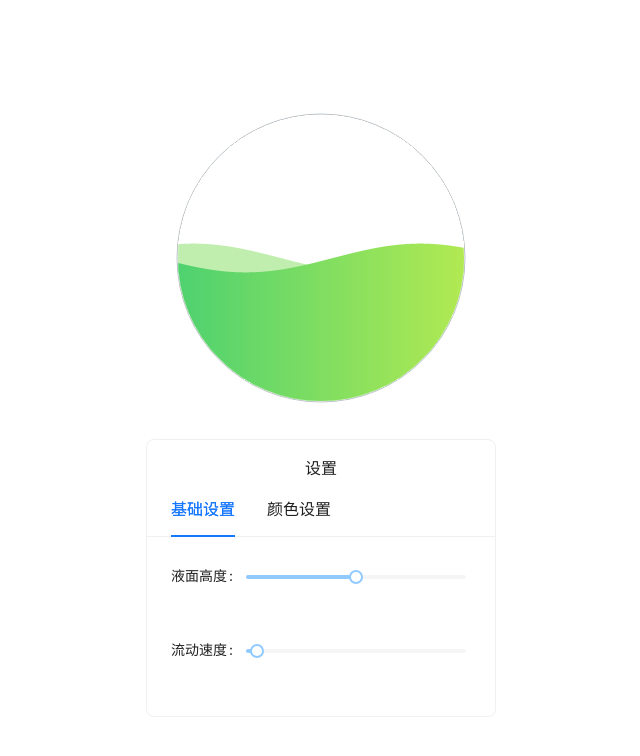
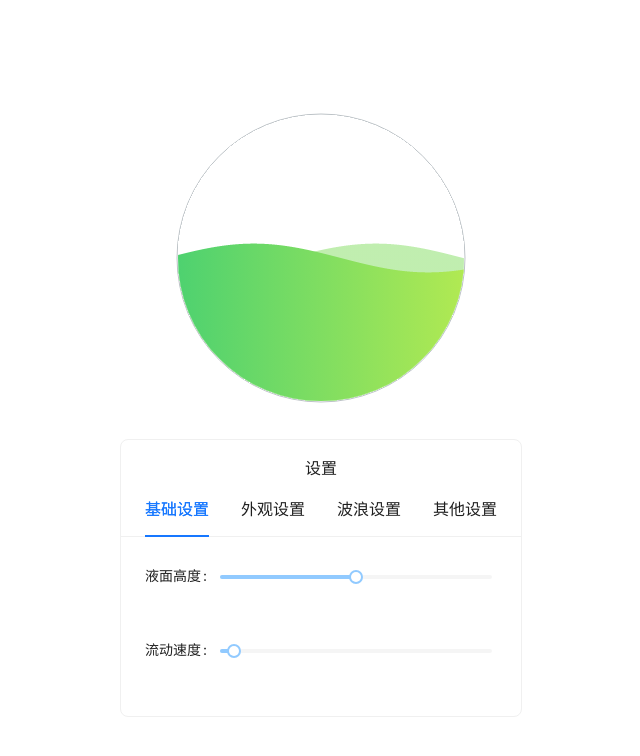
Before and after one commit to Heuluck/Wave-Progress-Ball, a React (Vite) app: page / in a window 1280 px wide. Shown: the top 756 px of the page, without its empty margins (319-959 px from the left). Built offline with nearby package versions, Linux system fonts and the light colour scheme.

Commit message:
feat: all setting complete

```diff
--- a/src/App.tsx
+++ b/src/App.tsx
@@ -1,6 +1,6 @@
 import { useEffect, useRef, useState } from "react";
 import "./App.css";
-import { BallSetting, ProgressBall } from "./components/ball/ball";
+import { ProgressBall } from "./components/ball/ball";
 import { Card, ColorPicker, Flex, Form, Slider, Space, Switch } from "antd";
 import autoAnimate from "@formkit/auto-animate";
 import { BallSettingIS } from "./components/ball/defaultSetting";
@@ -49,8 +49,16 @@ function App() {
             tab: "基础设置",
         },
         {
-            key: "color",
-            tab: "颜色设置",
+            key: "outfit",
+            tab: "外观设置",
+        },
+        {
+            key: "wave",
+            tab: "波浪设置",
+        },
+        {
+            key: "others",
+            tab: "其他设置",
         },
     ];
 
@@ -73,7 +81,7 @@ function App() {
                 </Form.Item>
             </>
         ),
-        color: (
+        outfit: (
             <>
                 <Card style={{ marginTop: 16 }} type="inner" title="圆形外壳">
                     <Form.Item label="外壳颜色">
@@ -84,6 +92,17 @@ function App() {
                             }}
                             showText
                             format="rgb"
+                        />
+                    </Form.Item>
+                    <Form.Item label="外壳粗细">
+                        <Slider
+                            defaultValue={setting.current.lineWidth}
+                            onChange={(e) => {
+                                setLineWidth(e);
+                            }}
+                            min={1}
+                            max={10}
+                            step={1}
                         />
                     </Form.Item>
                 </Card>
@@ -194,6 +213,23 @@ function App() {
                 </Card>
             </>
         ),
+        wave: (
+            <>
+                <Form.Item label="波浪宽度">
+                    <Slider key="waw" defaultValue={waveWidth} onChange={setWaveWidth} min={0} max={0.1} step={0.001} />
+                </Form.Item>
+                <Form.Item label="波浪高度">
+                    <Slider key="wah" defaultValue={waveHeight} onChange={setWaveHeight} min={0} max={30} step={1} />
+                </Form.Item>
+            </>
+        ),
+        others: (
+            <>
+                <Form.Item label="初始高度（注：无法预览）">
+                    <Slider key="inh" defaultValue={initialRange} onChange={setInitialRange} min={0} max={100} step={1} />
+                </Form.Item>
+            </>
+        ),
     };
     return (
         <>
--- a/src/components/ball/ball.tsx
+++ b/src/components/ball/ball.tsx
@@ -86,7 +86,7 @@ export function ProgressBall(props: ProgressBallProps) {
         //在整个轴长上取点
         for (let x = waveOffsetX; x < waveOffsetX + caHeight; x += 20 / caHeight) {
             //此处坐标(x,y)的取点，依靠公式 “振幅高*sin(x*振幅宽 + 振幅偏移量)”
-            let y = 0.8 * Math.sin(-x * waveWidth + xOffset);
+            let y = 0.8 * Math.sin(-x * setting.current.waveWidth + xOffset);
             let dY = caHeight * (1 - currentRange.current / 100);
             points.push([x, dY + y * waveHeight]);
             ctx.lineTo(x, dY + y * waveHeight);
@@ -128,8 +128,8 @@ export function ProgressBall(props: ProgressBallProps) {
             currentRange.current -= 1;
         }
 
-        drawSin(ctx, xOffset + Math.PI * 0.7, setting.current.bgWaveColor, waveHeight, caWidth, caHeight);
-        drawSin(ctx, xOffset, setting.current.waveColor, waveHeight, caWidth, caHeight);
+        drawSin(ctx, xOffset + Math.PI * 0.7, setting.current.bgWaveColor, setting.current.waveHeight, caWidth, caHeight);
+        drawSin(ctx, xOffset, setting.current.waveColor, setting.current.waveHeight, caWidth, caHeight);
         xOffset += setting.current.speed;
         requestAnimationFrame(() => render(ctx, caWidth, caHeight, circleYCenter, circleRadius));
     };
@@ -159,8 +159,9 @@ export function ProgressBall(props: ProgressBallProps) {
             const canvas: HTMLCanvasElement = ctxRef.current;
             const ctx = canvas.getContext("2d") as CanvasRenderingContext2D;
             ctx.restore();
+            ctx.lineWidth = setting.current.lineWidth;
         }
-    }, [lineColor]);
+    }, [lineColor,lineWidth]);
 
     useEffect(() => {
         if (ctxRef.current) {
```
